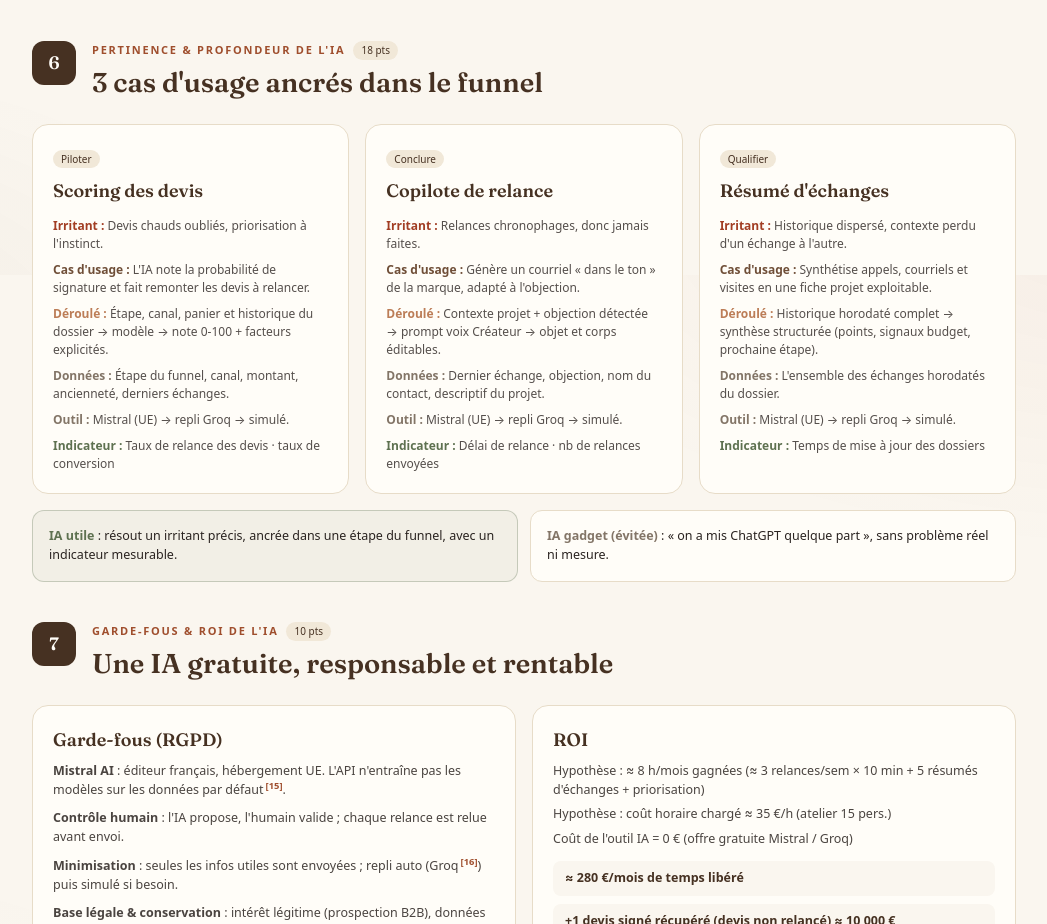
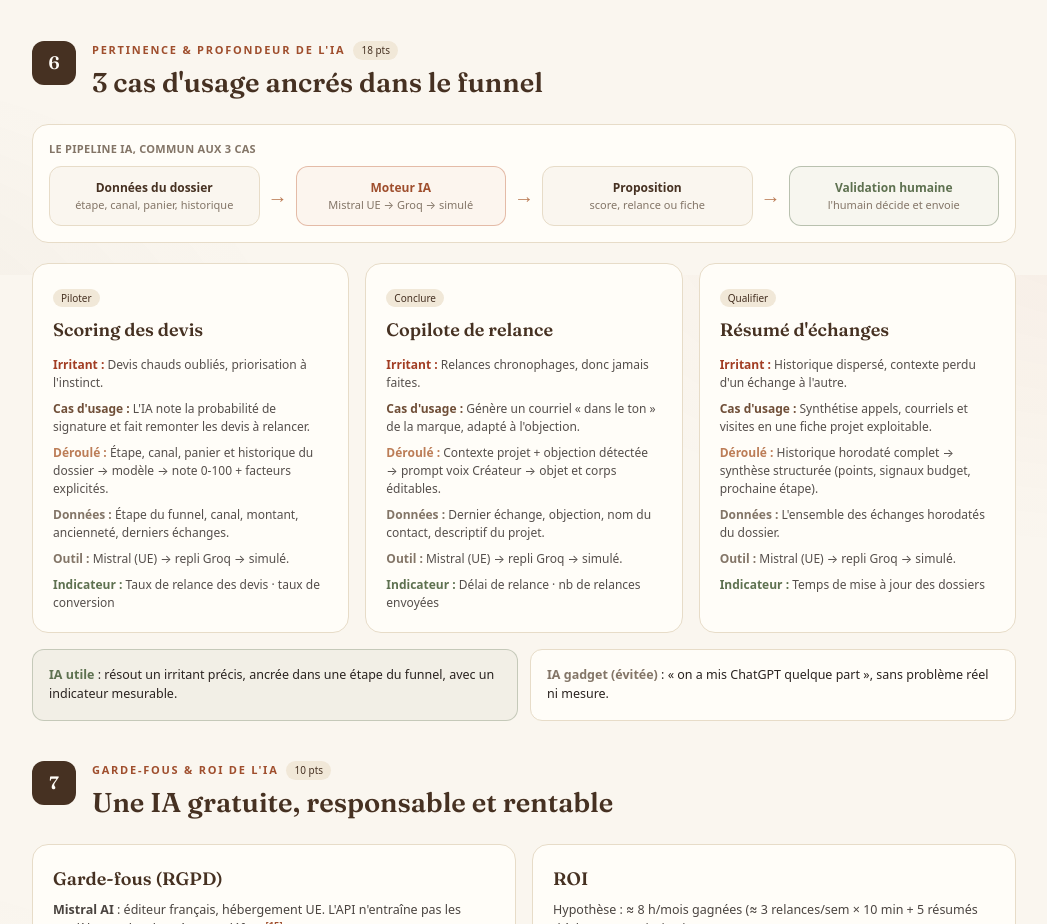
Before and after one commit to AlexisFayan/mobilier-lacroix-salesops, a Next.js app: page /rendu in a window 1280 px wide. Shown: the part 6125-7049 px from the top of the page, without its empty margins (116-1163 px from the left). Built offline with nearby package versions, Linux system fonts and the light colour scheme.

Commit message:
feat(dossier): schema du pipeline IA (workflow + garde-fou humain) + README a jour
- c6 : pipeline visuel Donnees -> Moteur IA -> Proposition -> Validation humaine (criteres 6/7)
- README : 5 pages, identite, couche IA, dev, docs

Co-Authored-By: Claude Opus 4.8 (1M context) <noreply@anthropic.com>

```diff
--- a/app/rendu/page.tsx
+++ b/app/rendu/page.tsx
@@ -324,6 +324,30 @@ export default function RenduPage() {
         </Section>
 
         <Section id="c6" n={6} pts={18} eyebrow="Pertinence & profondeur de l'IA" title="3 cas d'usage ancrés dans le funnel">
+          <div className="mb-5 rounded-2xl border border-border bg-paper p-4">
+            <div className="mb-2 text-[11px] font-semibold uppercase tracking-wide text-muted">Le pipeline IA, commun aux 3 cas</div>
+            <div className="grid items-center gap-2 text-center text-[12px] sm:grid-cols-[1fr_auto_1fr_auto_1fr_auto_1fr]">
+              <div className="rounded-xl border border-border bg-cream p-3">
+                <div className="font-semibold text-bois-dark">Données du dossier</div>
+                <div className="text-[11px] text-muted">étape, canal, panier, historique</div>
+              </div>
+              <div className="hidden font-serif text-xl text-clay sm:block" aria-hidden>→</div>
+              <div className="rounded-xl border border-terracotta/40 bg-terracotta/5 p-3">
+                <div className="font-semibold text-terracotta-dark">Moteur IA</div>
+                <div className="text-[11px] text-muted">Mistral UE → Groq → simulé</div>
+              </div>
+              <div className="hidden font-serif text-xl text-clay sm:block" aria-hidden>→</div>
+              <div className="rounded-xl border border-border bg-cream p-3">
+                <div className="font-semibold text-bois-dark">Proposition</div>
+                <div className="text-[11px] text-muted">score, relance ou fiche</div>
+              </div>
+              <div className="hidden font-serif text-xl text-clay sm:block" aria-hidden>→</div>
+              <div className="rounded-xl border border-olive/40 bg-olive/5 p-3">
+                <div className="font-semibold text-olive">Validation humaine</div>
+                <div className="text-[11px] text-muted">l'humain décide et envoie</div>
+              </div>
+            </div>
+          </div>
           <div className="grid gap-4 lg:grid-cols-3">
             {AI_USECASES.map((u) => (
               <div key={u.titre} className="rounded-2xl border border-border bg-paper p-5">
```
Also changed, not shown: 1 other file (tests, documents, lock files or other folders).
